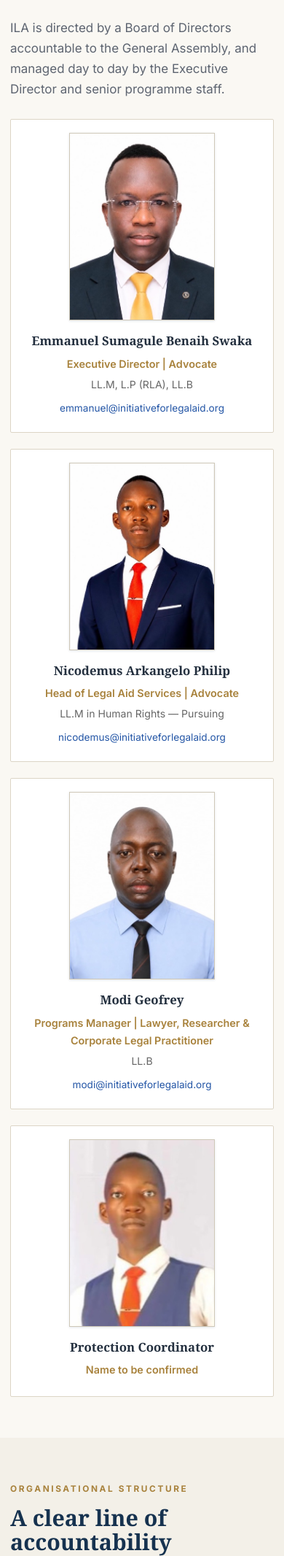
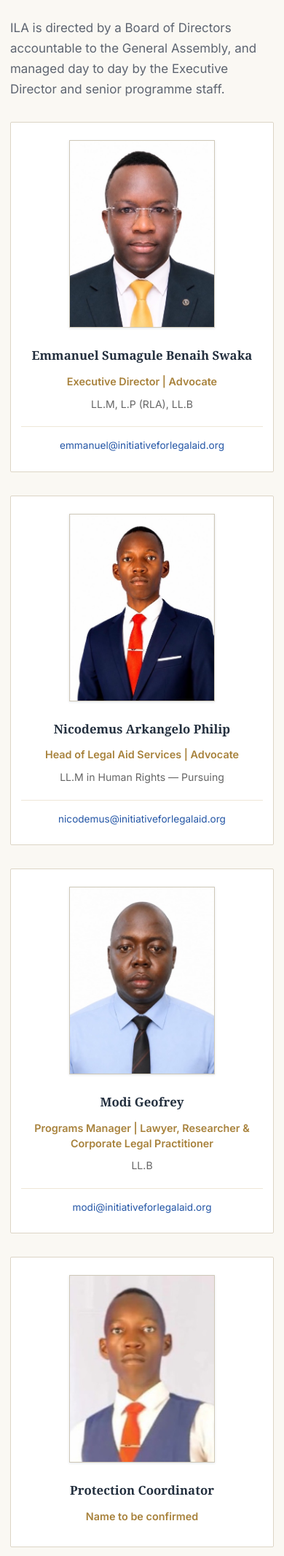
Before and after one commit to freerfa/https-initiativeforlegalaid.org, a Flask app: page /leadership in a window 390 px wide. Shown: the part 236-2368 px from the top of the page at 73% size. Run offline with Flask 3, Linux system fonts and the light colour scheme; data comes from the database, SQL or seed files in the repository; some libraries are stand-ins or nearby versions.

Commit message:
Leadership team cards: generous internal spacing + wider card gap

```diff
--- a/static/style.css
+++ b/static/style.css
@@ -1469,13 +1469,13 @@ img { overflow-wrap: anywhere; }
 .duo-media figure { margin: 0; background: #fff; border: 1px solid #e5e0d5; border-radius: 14px; overflow: hidden; }
 .duo-media img { width: 100%; height: 320px; object-fit: cover; display: block; }
 .duo-media figcaption { padding: 10px 14px; font-size: 0.85rem; color: #777; }
-.team-grid { display: grid; grid-template-columns: repeat(auto-fit, minmax(230px, 1fr)); gap: 22px; margin-top: 26px; }
-.team-card { background: #fff; border: 1px solid #e5e0d5; border-radius: 14px; overflow: hidden; text-align: center; padding-bottom: 18px; }
-.team-card img { width: 200px; height: 257px; object-fit: cover; display: block; margin: 18px auto 14px; border: 1px solid #cfc8b8; border-radius: 2px; background: #fff; box-shadow: 0 1px 3px rgba(22,50,79,0.12); }
-.team-card h3 { margin: 0 14px 6px; font-size: 1.05rem; }
-.team-role { margin: 0 14px 4px; font-weight: 600; color: #1c7c54; font-size: 0.9rem; }
-.team-cred { margin: 0 14px 8px; color: #666; font-size: 0.88rem; }
-.team-mail { display: inline-block; margin: 0 14px; font-size: 0.85rem; color: #2456a6; word-break: break-all; }
+.team-grid { display: grid; grid-template-columns: repeat(auto-fit, minmax(230px, 1fr)); gap: 32px; margin-top: 30px; }
+.team-card { background: #fff; border: 1px solid #e5e0d5; border-radius: 14px; overflow: hidden; text-align: center; padding-bottom: 22px; }
+.team-card img { width: 200px; height: 257px; object-fit: cover; display: block; margin: 24px auto 24px; border: 1px solid #cfc8b8; border-radius: 2px; background: #fff; box-shadow: 0 1px 3px rgba(22,50,79,0.12); }
+.team-card h3 { margin: 0 14px 12px; font-size: 1.05rem; }
+.team-role { margin: 0 14px 10px; font-weight: 600; color: #1c7c54; font-size: 0.9rem; line-height: 1.45; }
+.team-cred { margin: 0 14px 20px; color: #666; font-size: 0.88rem; line-height: 1.45; }
+.team-mail { display: block; margin: 0 14px; padding: 14px 0 4px; border-top: 1px solid #eee7d8; font-size: 0.85rem; color: #2456a6; word-break: break-all; }
 .org-chain { list-style: none; margin: 26px 0 0; padding: 0; max-width: 640px; }
 .org-chain li { background: #fff; border: 1px solid #e5e0d5; border-left: 5px solid #1c7c54; border-radius: 10px; padding: 14px 18px; margin-bottom: 12px; }
 .org-chain li strong { display: block; font-size: 1.02rem; }
--- a/templates/base.html
+++ b/templates/base.html
@@ -12,7 +12,7 @@
     <link rel="preconnect" href="https://fonts.googleapis.com" />
     <link rel="preconnect" href="https://fonts.gstatic.com" crossorigin />
     <link href="https://fonts.googleapis.com/css2?family=Inter:wght@400;500;600;700;800&display=swap" rel="stylesheet" />
-    <link rel="stylesheet" href="{{ url_for('static', filename='style.css', v='20260915f') }}" />
+    <link rel="stylesheet" href="{{ url_for('static', filename='style.css', v='20260915g') }}" />
   </head>
   <body>
     <header class="topbar">
```
Also changed, not shown: CHANGELOG.md.
